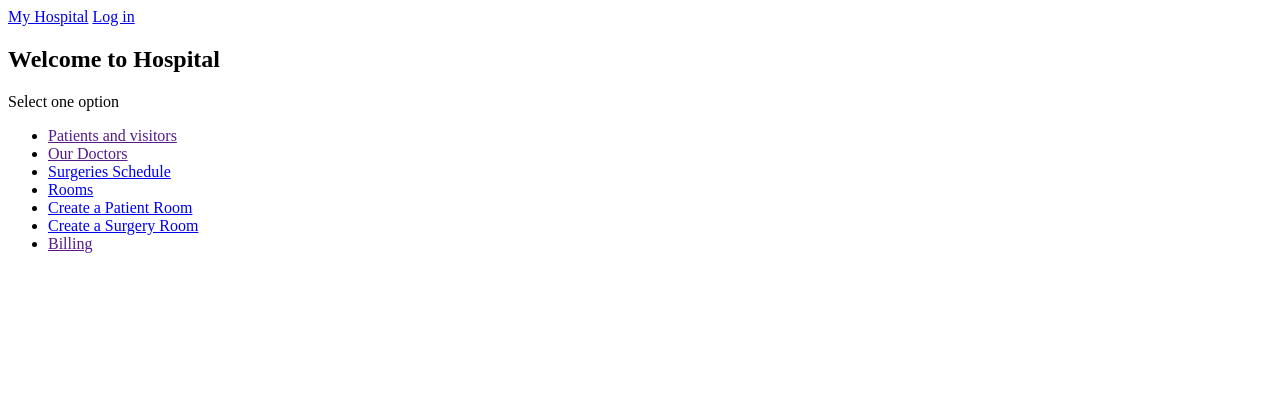
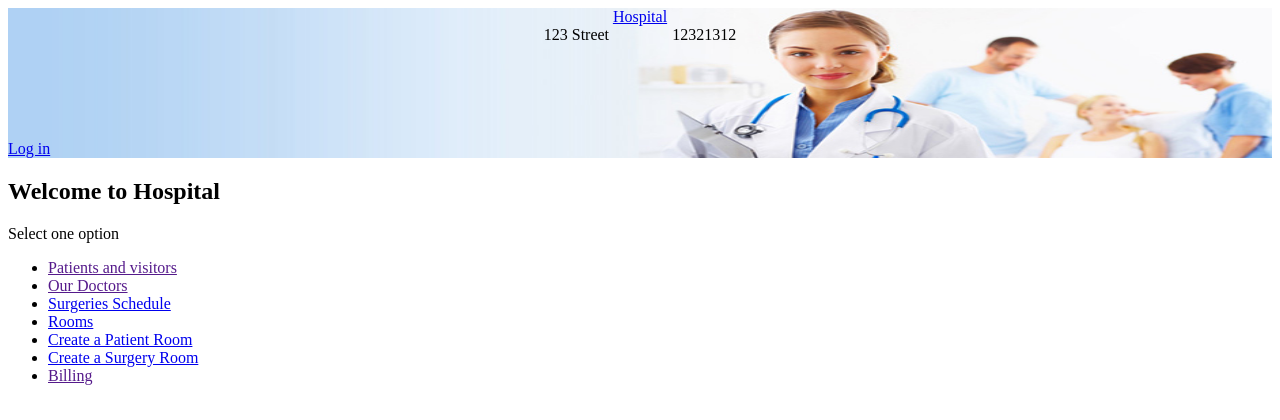
Before and after one commit to MawRojas/HospitalManagementSystem, a Django app: page / in a window 1280 px wide. Shown: the top 420 px of the page. Run offline with Django 3.2, Linux system fonts and the light colour scheme; data comes from the database, SQL or seed files in the repository; both versions use the stored data as it was after the commit.

Commit message:
Started header banner and updated base.html

```diff
--- a/hospital_management_system/hospital/static/css/hospital.css
+++ b/hospital_management_system/hospital/static/css/hospital.css
@@ -18,7 +18,7 @@ tr:nth-child(even) {
     width: 10%;
 }
 
-.table_row_not_available, .table_row_available {
+.table_row_not_available, .table_row_available, .padding {
     width: 5%;
 }
 
@@ -47,3 +47,28 @@ tr:nth-child(even) {
     background-color: #936405;
     color: white;
 }
+
+.container_user_info, .hospital_info {
+    display: flex;
+    flex-direction: row;
+}
+
+.container_hospital_info {
+    display: flex;
+    flex-direction: column;
+    align-items: center;
+}
+
+.hospital_info {
+    width: 100%;
+    justify-content: center;
+}
+
+.container_header {
+    background-image: url("hospital.jpg"); /* The image used */
+    background-size: 100% 100%;
+    height: 150px;
+    display: flex;
+    flex-direction: column;
+    justify-content: space-between;
+}
--- a/hospital_management_system/hospital/templates/hospital/base.html
+++ b/hospital_management_system/hospital/templates/hospital/base.html
@@ -8,13 +8,8 @@
 </head>
 <body>
     <div id="header">
-        <a href="/" class="logo">My Hospital</a>
-        {% if user.is_authenticated %}
-            <p>Hello, {{user.username}}</p>
-            <a href="{% url 'accounts:logout' %}">Log out</a>
-        {% else %}
-            <a href="{% url 'accounts:login' %}">Log in</a>
-        {% endif %}
+        {% block header %}
+        {% endblock %}
     </div>
     <div id="content">
         {% block content %}
--- a/hospital_management_system/hospital/templates/hospital/home.html
+++ b/hospital_management_system/hospital/templates/hospital/home.html
@@ -1,10 +1,31 @@
 {% extends "hospital/base.html" %}
-<style>
-    body {
-    background-image: url("hospital.jpeg");
 
-}
-</style>
+{% block header %}
+    <div class="container_header">
+        {% if hospital is not None %}
+            <div class="container_hospital_info">
+                <div class="hospital_title"><a href="{% url 'hospital:home' %}">{{ hospital.name }}</a></div>
+                <div class="hospital_info">
+                    <div>{{ hospital.address }}</div>
+                    <div class="padding"></div>
+                    <div>{{ hospital.phone_number }}</div>
+                </div>
+            </div>
+        {% else %}
+            <a href="/" class="logo">My Hospital</a>
+        {% endif %}
+
+        <div class="container_user_info">
+            {% if user.is_authenticated %}
+                <div class="user_name_info">Hello, {{user.username}}</div>
+                <div class="log_out"><a href="{% url 'accounts:logout' %}">Log out</a></div>
+            {% else %}
+                <a href="{% url 'accounts:login' %}">Log in</a>
+            {% endif %}
+        </div>
+    </div>
+{% endblock %}
+
 {% block content %}
     <div class="menu_items">
         {% if not hospital is None %}
```
Also changed, not shown: hospital_management_system/hospital/templates/hospital/list_all_rooms.html (+10 -0 lines), hospital_management_system/hospital/templates/hospital/surgery_schedule.html (+10 -0 lines), hospital_management_system/db.sqlite3, hospital_management_system/hospital/static/css/hospital.jpg (renamed from hospital_management_system/hospital/templates/hospital/hospital.jpg).
